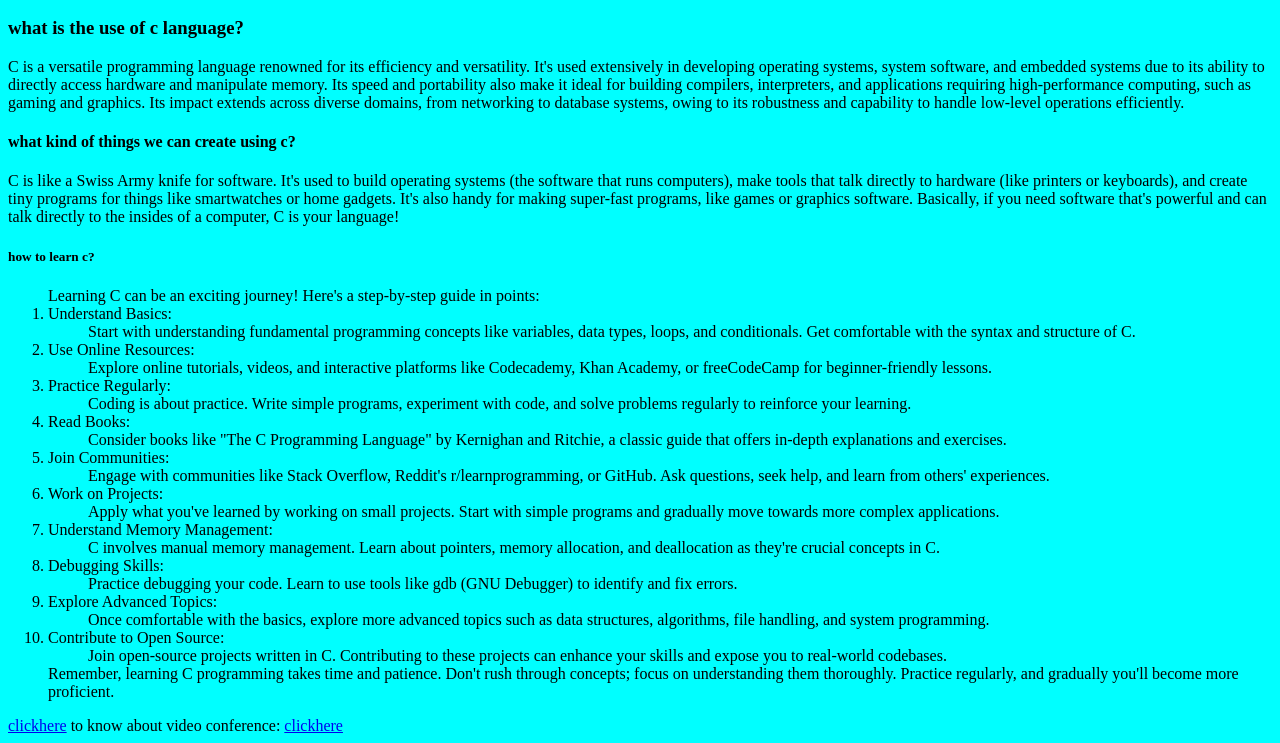
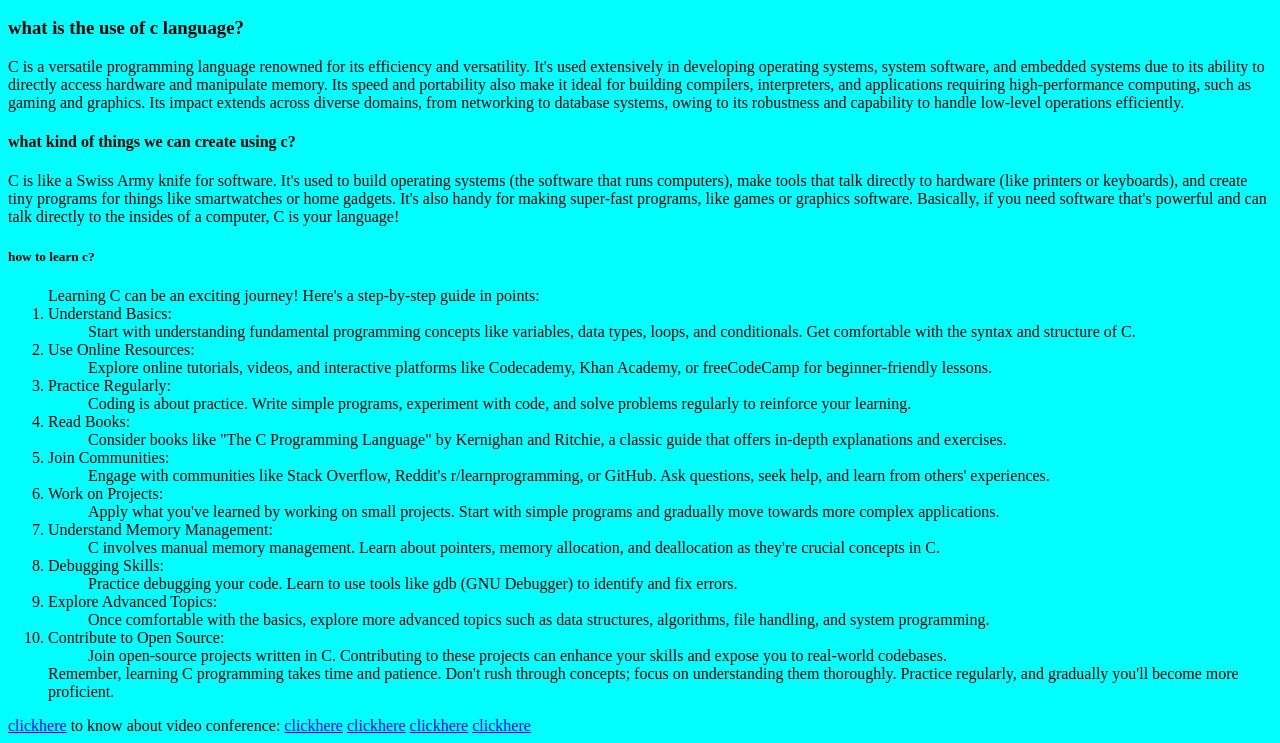
Before and after one commit to thanu2911/my-personal-website, a plain HTML site: page index.html in a window 1280 px wide. Shown: the part 459-1202 px from the top of the page. Drawn offline with Linux system fonts and the light colour scheme.

Commit message:
adding new page

```diff
--- a/index.html
+++ b/index.html
@@ -54,6 +54,9 @@ It's used in developing operating systems like Unix, Windows, and Linux, as well
 </ol>
 <a href="clanguage.html">clickhere</a>
 to know about video conference:
+<a href="powrohithamrushithadatta.me">clickhere</a>
 <a href="videoconference.html">clickhere</a>
+<a href="Bhavanaprathipati.me">clickhere</a>
+<a href="harshinipulugurtha.me">clickhere</a>
 </body>
 </html>
```
